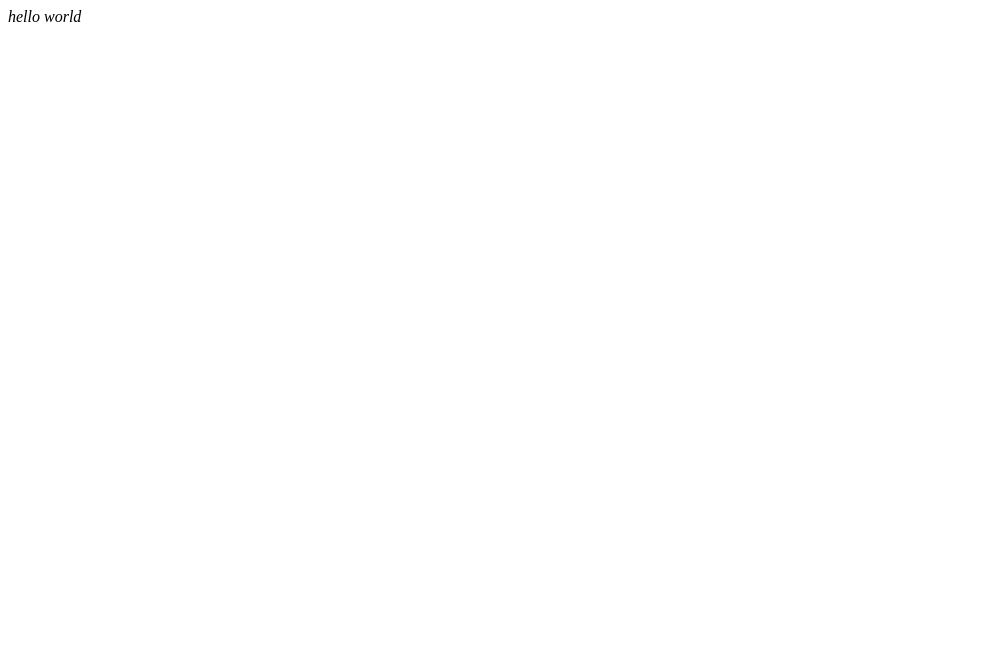
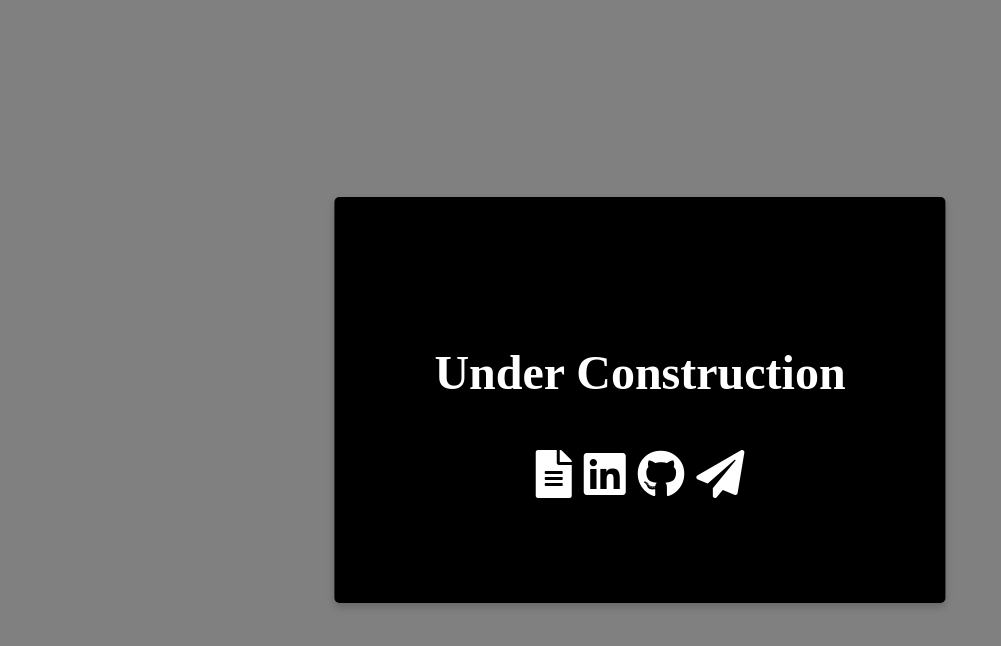
Before and after one commit to robramirez/robramirez.github.io, a plain HTML site: page index.html in a window 1280 px wide. Shown: the whole page, without its empty margins (0-1001 px from the left). Drawn offline with Linux system fonts and the light colour scheme.

Commit message:
add and center card; created icon and added fontawesome icons

```diff
--- a/index.html
+++ b/index.html
@@ -1 +1,72 @@
-<i>hello world</i>
+<!DOCTYPE html>
+<html lang="en">
+<head>
+    <meta charset="utf-8">
+    <meta http-equiv="X-UA-Compatible" content="IE=edge">
+    <meta name="viewport" content="width=device-width, initial-scale=1">
+
+    <!-- The above 3 meta tags *must* come first in the head; any other head content must come *after* these tags -->
+    <meta name="description" content="">
+    <meta name="Keywords" content="robert ramirez, software engineer">
+    <meta name="author" content="Robert Ramirez">
+
+    <!-- Icon to use next to url in top of browser -->
+    <link rel="icon" href="images/favicon.png">
+
+    <!-- Font Awesome -->
+    <link rel="stylesheet" href="https://use.fontawesome.com/releases/v5.12.1/css/all.css" crossorigin="anonymous">
+
+    <!-- Title that shows up in search and in tab-->
+    <title>Robert Ramirez</title>
+
+</head>
+
+<body style="background-color: gray">
+    <div class="card">
+        <p id="description">
+            <b>Under Construction</b>
+        </p>
+
+        <div class="links">
+            <i class="fas fa-file-alt"></i>
+            <i class="fab fa-linkedin"></i>
+            <i class="fab fa-github"></i>
+            <i class="fas fa-paper-plane"></i>
+        </div>
+    </div>
+</body>
+
+
+<style>
+    body{
+        color: darkred;
+    }
+
+    .links{
+        text-align: center;
+    }
+
+    .card {
+        text-align: center;
+        background-color: black;
+        font-size: 3em;
+        color: white;
+
+        padding: 100px;
+        margin: 0;
+        position: absolute;
+        top: 50%;
+        left: 50%;
+        -ms-transform: translate(-50%, -50%);
+        transform: translate(-50%, -50%);
+
+        box-shadow: 0 4px 8px 0 rgba(0, 0, 0, 0.2);
+        border-radius: 5px; /* 5px rounded corners */
+        transition: 0.3s;
+    }
+
+    /* On mouse-over, add a deeper shadow */
+    .card:hover {
+        box-shadow: 0 8px 16px 0 rgba(0, 0, 0, 0.2);
+    }
+</style>
```
Also changed, not shown: images/favicon.png (added).
